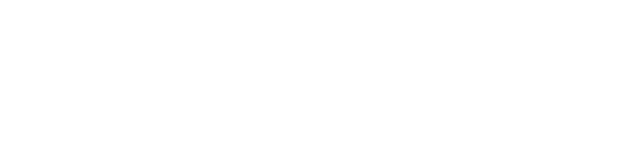
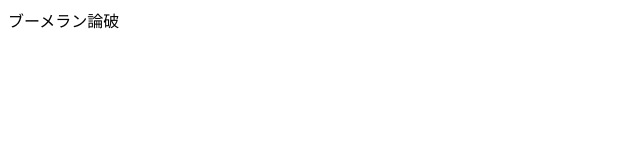
Before and after one commit to 2R-3pro/Prospi, a plain HTML site: page index.html in a window 1280 px wide. Shown: the whole page, without its empty margins (0-640 px from the left). Drawn offline with Linux system fonts and the light colour scheme.

Commit message:
Update index.html

```diff
--- a/index.html
+++ b/index.html
@@ -3,4 +3,7 @@
   <title>
     プロスピA
   </title>
+  <body>
+    ブーメラン論破
+  </body>
 </head>
```
